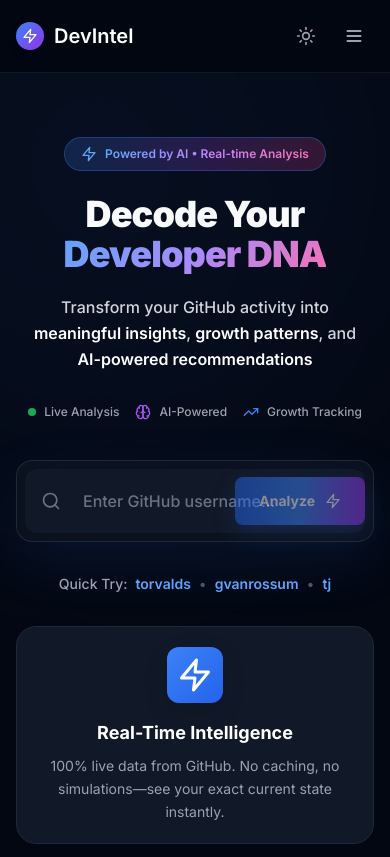
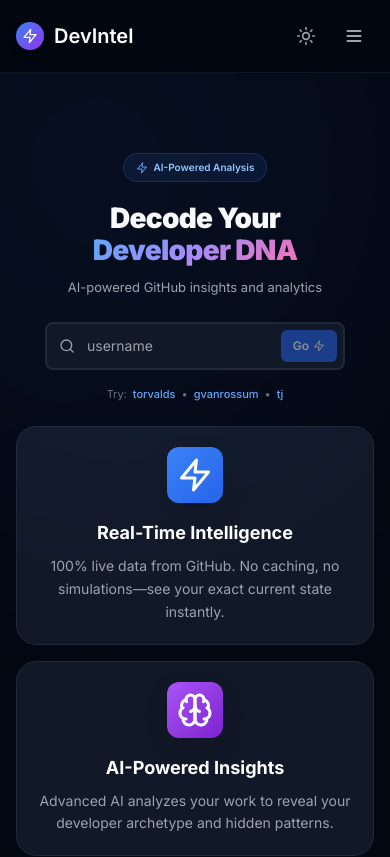
Before and after one commit to itslokeshx/DevIntel, a React (Vite) app in the folder frontend/: page / in a window 390 px wide. Shown: the top 857 px of the page. Built offline with nearby package versions, Linux system fonts and the light colour scheme.

Commit message:
refactor: Update hero section layout and styling for improved clarity and responsiveness

```diff
--- a/frontend/src/pages/Home.jsx
+++ b/frontend/src/pages/Home.jsx
@@ -38,17 +38,17 @@
       </div>
 
       {/* ═══ HERO SECTION ═══ */}
-      <section className="relative max-w-content mx-auto px-4 sm:px-6 lg:px-12 pt-16 sm:pt-24 md:pt-32 pb-8 sm:pb-14 text-center">
+      <section className="relative max-w-content mx-auto px-4 sm:px-6 lg:px-12 pt-20 sm:pt-24 md:pt-32 pb-6 sm:pb-10 text-center">
         {/* Premium Badge */}
         <motion.div
           initial={{ opacity: 0, scale: 0.9 }}
           animate={{ opacity: 1, scale: 1 }}
           transition={{ duration: 0.5 }}
-          className="inline-flex items-center gap-2 px-4 sm:px-5 py-2 sm:py-2.5 mb-6 sm:mb-8 bg-gradient-to-r from-blue-500/10 via-purple-500/10 to-pink-500/10 dark:from-blue-500/20 dark:via-purple-500/20 dark:to-pink-500/20 backdrop-blur-sm border border-blue-200/30 dark:border-blue-500/30 rounded-full"
+          className="inline-flex items-center gap-1.5 px-3 py-1.5 mb-5 sm:mb-6 bg-blue-50 dark:bg-blue-500/10 border border-blue-200/50 dark:border-blue-500/20 rounded-full"
         >
-          <Zap className="w-4 h-4 text-blue-500 dark:text-blue-400" />
-          <span className="text-xs sm:text-sm font-semibold bg-gradient-to-r from-blue-600 via-purple-600 to-pink-600 dark:from-blue-400 dark:via-purple-400 dark:to-pink-400 bg-clip-text text-transparent">
-            Powered by AI • Real-time Analysis
+          <Zap className="w-3 h-3 text-blue-600 dark:text-blue-400" />
+          <span className="text-[10px] sm:text-xs font-semibold text-blue-700 dark:text-blue-300">
+            AI-Powered Analysis
           </span>
         </motion.div>
 
@@ -57,7 +57,7 @@
           initial={{ opacity: 0, y: 30 }}
           animate={{ opacity: 1, y: 0 }}
           transition={{ duration: 0.7, delay: 0.1 }}
-          className="text-4xl sm:text-5xl md:text-6xl lg:text-7xl font-black text-gray-900 dark:text-gray-50 leading-[1.1] tracking-tight mb-5 sm:mb-7"
+          className="text-[28px] leading-[1.15] sm:text-5xl md:text-6xl lg:text-7xl font-black text-gray-900 dark:text-gray-50 sm:leading-[1.1] tracking-tight mb-3 sm:mb-5 px-2"
         >
           Decode Your{" "}
           <span className="inline-block gradient-text animate-gradient">
@@ -70,54 +70,22 @@
           initial={{ opacity: 0, y: 30 }}
           animate={{ opacity: 1, y: 0 }}
           transition={{ duration: 0.7, delay: 0.2 }}
-          className="text-base sm:text-xl md:text-2xl text-gray-600 dark:text-gray-300 max-w-[800px] mx-auto leading-relaxed mb-8 sm:mb-12 px-4 font-medium"
+          className="text-[13px] leading-[1.5] sm:text-base md:text-lg text-gray-600 dark:text-gray-400 max-w-[280px] sm:max-w-[500px] mx-auto mb-6 sm:mb-8"
         >
-          Transform your GitHub activity into{" "}
-          <span className="text-gray-900 dark:text-white font-semibold">
-            meaningful insights
-          </span>
-          ,{" "}
-          <span className="text-gray-900 dark:text-white font-semibold">
-            growth patterns
-          </span>
-          , and{" "}
-          <span className="text-gray-900 dark:text-white font-semibold">
-            AI-powered recommendations
-          </span>
+          AI-powered GitHub insights and analytics
         </motion.p>
-
-        {/* Trust Indicators */}
-        <motion.div
-          initial={{ opacity: 0 }}
-          animate={{ opacity: 1 }}
-          transition={{ duration: 0.7, delay: 0.3 }}
-          className="flex flex-wrap items-center justify-center gap-4 sm:gap-8 mb-10 sm:mb-14 text-xs sm:text-sm text-gray-500 dark:text-gray-400"
-        >
-          <div className="flex items-center gap-2">
-            <div className="w-2 h-2 rounded-full bg-green-500 animate-pulse" />
-            <span className="font-medium">Live Analysis</span>
-          </div>
-          <div className="flex items-center gap-2">
-            <Brain className="w-4 h-4 text-purple-500" />
-            <span className="font-medium">AI-Powered</span>
-          </div>
-          <div className="flex items-center gap-2">
-            <TrendingUp className="w-4 h-4 text-blue-500" />
-            <span className="font-medium">Growth Tracking</span>
-          </div>
-        </motion.div>
 
         {/* ═══ SEARCH INPUT ═══ */}
         <motion.div
           initial={{ opacity: 0, y: 30 }}
           animate={{ opacity: 1, y: 0 }}
-          transition={{ duration: 0.7, delay: 0.4 }}
-          className="max-w-[720px] mx-auto mb-8 relative"
+          transition={{ duration: 0.7, delay: 0.3 }}
+          className="w-full max-w-[300px] sm:max-w-[480px] md:max-w-[550px] mx-auto mb-4 sm:mb-6 relative"
         >
           {/* Glass Card Wrapper */}
-          <div className="relative bg-white/60 dark:bg-gray-900/60 backdrop-blur-xl rounded-2xl sm:rounded-3xl p-2 sm:p-3 shadow-2xl shadow-blue-500/5 dark:shadow-blue-500/10 border border-gray-200/50 dark:border-gray-700/50">
+          <div className="relative bg-white dark:bg-gray-900 rounded-lg sm:rounded-xl border-2 border-gray-200 dark:border-gray-800 focus-within:border-blue-500 dark:focus-within:border-blue-500 transition-colors">
             {/* Search icon */}
-            <Search className="absolute left-6 sm:left-8 top-1/2 -translate-y-1/2 w-5 h-5 sm:w-6 sm:h-6 text-gray-400 dark:text-gray-500 pointer-events-none z-10" />
+            <Search className="absolute left-3 sm:left-4 top-1/2 -translate-y-1/2 w-4 h-4 text-gray-400 pointer-events-none z-10" />
 
             {/* Input */}
             <input
@@ -128,9 +96,9 @@
                 setError("");
               }}
               onKeyDown={(e) => e.key === "Enter" && handleAnalyze()}
-              placeholder="Enter GitHub username..."
+              placeholder="username"
               disabled={loading}
-              className="w-full h-16 sm:h-20 pl-14 sm:pl-20 pr-4 sm:pr-44 text-base sm:text-lg bg-white dark:bg-gray-900 border-2 border-transparent rounded-xl sm:rounded-2xl text-gray-900 dark:text-white placeholder-gray-400 dark:placeholder-gray-500 focus:outline-none focus:border-blue-500 dark:focus:border-blue-400 focus:ring-0 focus:bg-white dark:focus:bg-gray-900 transition-all duration-300 disabled:opacity-60 font-medium"
+              className="w-full h-11 sm:h-12 pl-10 sm:pl-12 pr-20 sm:pr-24 text-sm sm:text-base bg-transparent text-gray-900 dark:text-white placeholder-gray-400 focus:outline-none transition-all disabled:opacity-60"
               aria-label="GitHub username"
             />
 
@@ -138,17 +106,14 @@
             <button
               onClick={handleAnalyze}
               disabled={loading || !githubUsername.trim()}
-              className="absolute right-2 sm:right-3 top-1/2 -translate-y-1/2 h-12 sm:h-14 px-6 sm:px-10 bg-gradient-to-r from-blue-600 via-blue-500 to-purple-600 text-white text-sm sm:text-base font-bold rounded-lg sm:rounded-xl shadow-lg shadow-blue-500/30 hover:shadow-xl hover:shadow-blue-500/40 hover:scale-[1.02] active:scale-[0.98] disabled:opacity-50 disabled:cursor-not-allowed disabled:hover:scale-100 transition-all duration-300 flex items-center gap-2.5"
+              className="absolute right-1.5 sm:right-2 top-1/2 -translate-y-1/2 h-8 sm:h-8 px-3 sm:px-4 bg-blue-600 hover:bg-blue-700 text-white text-xs sm:text-sm font-semibold rounded-md transition-colors disabled:opacity-50 disabled:cursor-not-allowed flex items-center gap-1"
             >
               {loading ? (
-                <>
-                  <div className="w-5 h-5 border-2 border-white/30 border-t-white rounded-full animate-spin" />
-                  <span className="hidden sm:inline">Analyzing...</span>
-                </>
+                <div className="w-3.5 h-3.5 border-2 border-white/30 border-t-white rounded-full animate-spin" />
               ) : (
                 <>
-                  <span>Analyze</span>
-                  <Zap className="w-4 h-4" />
+                  <span>Go</span>
+                  <Zap className="w-3 h-3" />
                 </>
               )}
             </button>
@@ -169,12 +134,10 @@
         <motion.div
           initial={{ opacity: 0, y: 20 }}
           animate={{ opacity: 1, y: 0 }}
-          transition={{ duration: 0.7, delay: 0.5 }}
-          className="text-sm sm:text-base text-center"
+          transition={{ duration: 0.7, delay: 0.4 }}
+          className="text-[11px] sm:text-xs text-center text-gray-500 dark:text-gray-500"
         >
-          <span className="text-gray-500 dark:text-gray-400 mr-2 sm:mr-3 font-medium">
-            Quick Try:
-          </span>
+          <span className="mr-1.5">Try:</span>
           {exampleUsers.map((user, i) => (
             <React.Fragment key={user}>
               <button
@@ -182,15 +145,11 @@
                   setGithubUsername(user);
                   navigate(`/github/${user}`);
                 }}
-                className="text-blue-600 dark:text-blue-400 font-semibold hover:text-blue-700 dark:hover:text-blue-300 hover:underline underline-offset-2 transition-all"
+                className="text-blue-600 dark:text-blue-400 font-medium hover:underline"
               >
                 {user}
               </button>
-              {i < exampleUsers.length - 1 && (
-                <span className="text-gray-300 dark:text-gray-600 mx-2 sm:mx-3">
-                  •
-                </span>
-              )}
+              {i < exampleUsers.length - 1 && <span className="mx-1.5">•</span>}
             </React.Fragment>
           ))}
         </motion.div>
```
